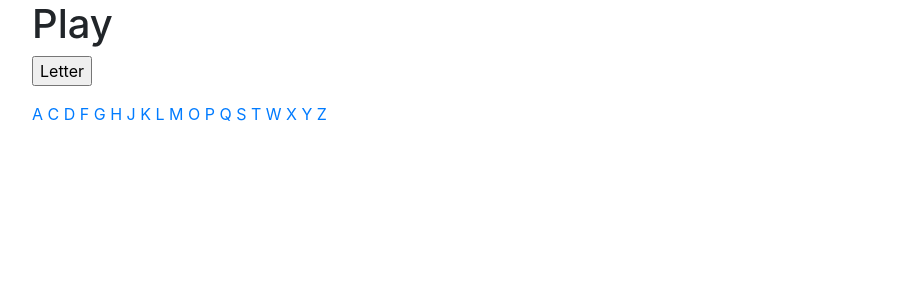
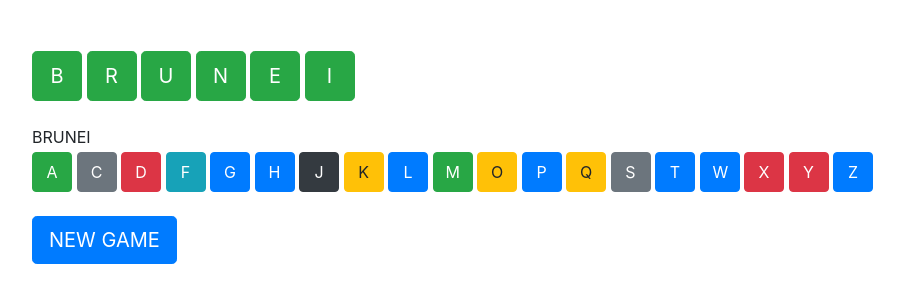
Before and after one commit to dedgars/hangman-final, a Flask app: page /play in a window 1280 px wide. Shown: the top 303 px of the page, without its empty margins (53-957 px from the left). Run offline with Flask 2, Linux system fonts and the light colour scheme; data comes from the database, SQL or seed files in the repository; both versions use the stored data as it was after the commit; some libraries are stand-ins or nearby versions.

Commit message:
make changes

```diff
--- a/main/forms.py
+++ b/main/forms.py
@@ -3,4 +3,4 @@ from wtforms import StringField, PasswordField, BooleanField, SubmitField
 
 
 class LetterButton(FlaskForm):
-    letter = SubmitField()
+    letter = SubmitField('New Game')
--- a/main/modules.py
+++ b/main/modules.py
@@ -13,3 +13,18 @@ class AllLetters(db.Model):
 
     def __repr__(self):
         return self.lett
+
+
+class Word(db.Model):
+    id = db.Column(db.Integer(), primary_key=True)
+    theword = db.Column(db.String(length=60), nullable=False)
+
+    def __repr__(self):
+        return self.word
+
+class CountryList(db.Model):
+    id = db.Column(db.Integer(), primary_key=True)
+    country = db.Column(db.String(length=100), nullable=False)
+
+    def __repr__(self):
+        return self.country
--- a/main/routes.py
+++ b/main/routes.py
@@ -1,39 +1,98 @@
 import string
-
+from random import choice
 from main import app
 from flask import render_template, redirect, url_for, flash, get_flashed_messages, request
 from main.forms import LetterButton
-from main.modules import Letters, AllLetters
+from main.modules import Letters, AllLetters, Word, CountryList
 from main import db
 
 
 @app.route('/', methods=['GET', 'POST'])
 def home_page():
-
+    Word.query.delete()
     Letters.query.delete()
     AllLetters.query.delete()
+    db.session.commit()
+    wordbase = ['Aruba', 'Afghanistan', 'Angola', 'Anguilla', 'Aland Islands', 'Albania', 'Andorra',
+                'United Arab Emirates', 'Argentina', 'Armenia', 'American Samoa', 'Antarctica',
+                'French Southern Territories', 'Antigua and Barbuda', 'Australia', 'Austria', 'Azerbaijan', 'Burundi',
+                'Belgium', 'Benin', 'Burkina Faso', 'Bangladesh', 'Bulgaria', 'Bahrain', 'Bahamas',
+                'Bosnia and Herzegovina', 'Belarus', 'Belize', 'Bermuda', 'Bolivia', 'Brazil', 'Barbados', 'Brunei',
+                'Bhutan', 'Botswana', 'Central African Republic', 'Canada', 'Cocos Islands', 'Switzerland', 'Chile',
+                'China', 'Cameroon', 'The Democratic Republic of the Congo', 'Congo', 'Cook Islands', 'Colombia',
+                'Comoros', 'Cabo Verde', 'Costa Rica', 'Cuba', 'Cayman Islands', 'Cyprus', 'Czechia', 'Germany',
+                'Djibouti', 'Dominica', 'Denmark', 'Dominican Republic', 'Algeria', 'Ecuador', 'Egypt', 'Eritrea',
+                'Western Sahara', 'Spain', 'Estonia', 'Ethiopia', 'Finland', 'Fiji', 'Falkland Islands', 'France',
+                'Faroe Islands', 'Micronesia', 'Gabon', 'United Kingdom', 'Georgia', 'Guernsey', 'Ghana', 'Gibraltar',
+                'Guinea', 'Guadeloupe', 'Gambia', 'Guinea Bissau', 'Equatorial Guinea', 'Greece', 'Grenada',
+                'Greenland', 'Guatemala', 'French Guiana', 'Guam', 'Guyana', 'Hong Kong', 'Honduras', 'Croatia',
+                'Haiti', 'Hungary', 'Indonesia', 'Isle of Man', 'India', 'Ireland', 'Iran', 'Iraq', 'Iceland', 'Israel',
+                'Italy', 'Jamaica', 'Jersey', 'Jordan', 'Japan', 'Kazakhstan', 'Kenya', 'Kyrgyzstan', 'Cambodia',
+                'Kiribati', 'Saint Kitts and Nevis', 'South Korea', 'Kuwait', 'Laos', 'Lebanon', 'Liberia', 'Libya',
+                'Liechtenstein', 'Sri Lanka', 'Lesotho', 'Lithuania', 'Luxembourg', 'Latvia', 'Macao', 'Morocco',
+                'Monaco', 'Moldova', 'Madagascar', 'Maldives', 'Mexico', 'Marshall Islands', 'North Macedonia', 'Mali',
+                'Malta', 'Myanmar', 'Montenegro', 'Mongolia', 'Mozambique', 'Mauritania', 'Martinique', 'Mauritius',
+                'Malawi', 'Malaysia', 'Mayotte', 'Namibia', 'New Caledonia', 'Niger', 'Nigeria', 'Nicaragua',
+                'Netherlands', 'Norway', 'Nepal', 'Nauru', 'New Zealand', 'Oman', 'Pakistan', 'Panama', 'Pitcairn',
+                'Peru', 'Philippines', 'Palau', 'Papua New Guinea', 'Poland', 'Puerto Rico', 'North Korea', 'Portugal',
+                'Paraguay', 'Palestine', 'French Polynesia', 'Qatar', 'Romania', 'Russian Federation', 'Rwanda',
+                'Saudi Arabia', 'Sudan', 'Senegal', 'Singapore', 'South Georgia and the South Sandwich Islands',
+                'Sierra Leone', 'El Salvador', 'San Marino', 'Somalia', 'Serbia', 'South Sudan',
+                'Sao Tome and Principe', 'Suriname', 'Slovakia', 'Slovenia', 'Sweden', 'Eswatini', 'Sint Maarten',
+                'Seychelles', 'Syria', 'Chad', 'Togo', 'Thailand', 'Tajikistan', 'Tokelau', 'Turkmenistan', 'Timor',
+                'Tonga', 'Trinidad and Tobago', 'Tunisia', 'Turkey', 'Tuvalu', 'Taiwan', 'Tanzania', 'Uganda',
+                'Ukraine', 'United States Minor Outlying Islands', 'Uruguay', 'United States of America', 'Uzbekistan',
+                'Vatican', 'Venezuela', 'Viet Nam', 'Vanuatu', 'Samoa', 'Yemen', 'South Africa', 'Zambia', 'Zimbabwe']
+    one_word = choice(wordbase).upper()
+    word = len(one_word) * ' '
+    x = Word(theword=one_word)
+    db.session.add(x)
+    db.session.commit()
+
     l = list(string.ascii_uppercase)
+
     for i in l:
-        x = AllLetters(lett=i)
+        x = AllLetters(lett=str(i))
         db.session.add(x)
     db.session.commit()
 
     form = LetterButton()
     all_letters = AllLetters.query.all()
-    return render_template('home.html', form=form, all_letters=all_letters)
+    colors = ['primary', 'secondary', 'success', 'danger', 'warning', 'info', 'dark']
+    return render_template('home.html', form=form, all_letters=all_letters, colors=colors, word=word)
+
 
 @app.route('/play', methods=['GET', 'POST'])
 def play():
-    form = LetterButton()
+    our_word = db.session.query(Word.theword).filter_by(id=1).first()[0]
     all_letters = AllLetters.query.all()
-    return render_template('home.html', form=form, all_letters=all_letters)
+    letters = Letters.query.all()
+    letter_list = [str(i) for i in letters]
+
+    word_list = list(our_word)
+    print(word_list)
+    print(letters)
+
+    word = []
+    for i in our_word:
+        if i in letter_list:
+            word.append(i)
+        else:
+            word.append(' ')
+
+    print(word)
+
+    colors = ['primary', 'secondary', 'success', 'danger', 'warning', 'info', 'dark']
+    return render_template('home.html', all_letters=all_letters, colors=colors, word=word, our_word=our_word)
 
 
 @app.route('/delete_letter/<letter>', methods=['GET', 'POST'])
 def delete_letter(letter):
-    letter = AllLetters.query.filter_by(lett=letter).first()
+    letter_delete = AllLetters.query.filter_by(lett=letter).first()
+    letter_add = Letters(letter=letter)
     try:
-        db.session.delete(letter)
+        db.session.add(letter_add)
+        db.session.delete(letter_delete)
         db.session.commit()
         return redirect(url_for('play'))
     except:
--- a/main/templates/home.html
+++ b/main/templates/home.html
@@ -3,16 +3,37 @@
 {% endblock %}
 {% block content %}
 <div class="container">
-    <h1>Play</h1>
-    <form action="/" method="post">
-        {{ form.hidden_tag() }}
-        <p>{{ form.letter() }}</p>
-    </form>
+   <br>
+   <br>
 
-    {% for letter in all_letters %}
-    <a href="/delete_letter/{{ letter }}">{{ letter }}</a>
-    {% endfor %}
+   {% for letter in word %}
+   <button class="btn btn-success btn-lg"
+      style="height:50px;width:50px;margin-top:3px"
+      type="button">
+   {{ letter }}</button>
+   {% endfor %}
+   <br>
+   <br>
+<div>
+   {{ our_word }}
+</div>
 
+<div>
+   {% for letter in all_letters %}
+   {% set color = colors|random %}
+   <button class="btn btn-{{ color }}"
+      style="height:40px;width:40px;margin-top:3px"
+      onclick="location.href='/delete_letter/{{ letter }}'" type="button">
+   {{ letter }}</button>
+   {% endfor %}
+</div>
 
+      <br>
+<div>
+      <button class="btn btn-primary btn-lg"
+      onclick="location.href='/'" type="button">
+   NEW GAME</button>
+</div>
+<br>
 </div>
 {% endblock %}
```
Also changed, not shown: main/database.db.
